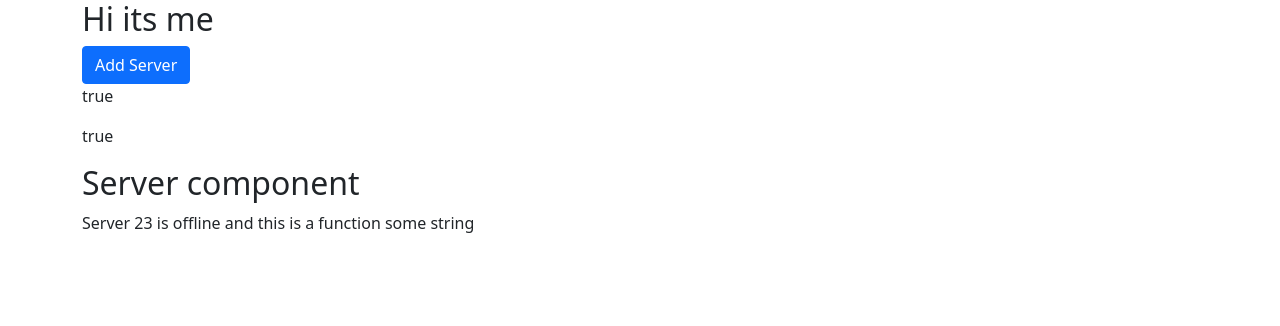
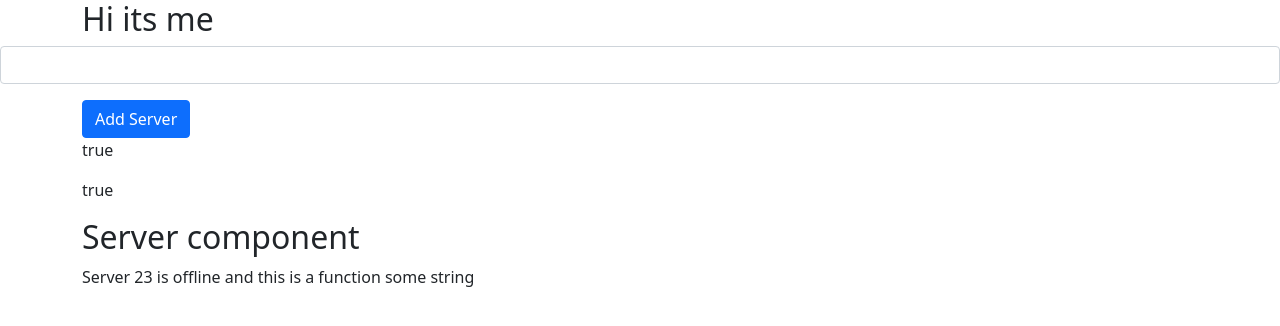
Before and after one commit to YuriiDzyuba/udem-ang, an Angular app: page / in a window 1280 px wide. Shown: the top 326 px of the page. Built offline with nearby package versions, Linux system fonts and the light colour scheme.

Commit message:
Add event binding

```diff
--- a/src/app/app.component.html
+++ b/src/app/app.component.html
@@ -1,6 +1,12 @@
 <div class="container">
   <h2> {{title}}</h2>
 </div>
+<input
+type="text"
+class="form-control"
+(input)="onUpdateServerName($event)"
+>
+<p>{{ serverName }}</p>
 <div class="container">
   <button class="btn btn-primary" [disabled]="!addNewServer">
     Add Server
--- a/src/app/app.component.ts
+++ b/src/app/app.component.ts
@@ -8,10 +8,15 @@ import { Component } from '@angular/core';
 export class AppComponent {
   title = 'Hi its me';
   addNewServer: boolean = false
+  serverName:string = ''
 
   constructor() {
     setInterval(()=>{
       this.addNewServer = !this.addNewServer
     }, 3000)
   }
+
+  onUpdateServerName(event){
+    this.serverName = (<HTMLInputElement>event.target).value
+  }
 }
--- a/src/app/app.module.ts
+++ b/src/app/app.module.ts
@@ -1,6 +1,6 @@
 import { NgModule } from '@angular/core';
 import { BrowserModule } from '@angular/platform-browser';
-
+import { FormsModule } from '@angular/forms';
 import { AppRoutingModule } from './app-routing.module';
 import { AppComponent } from './app.component';
 import { ServerComponent } from "./server/server.component";
@@ -12,7 +12,8 @@ import { ServerComponent } from "./server/server.component";
   ],
   imports: [
     BrowserModule,
-    AppRoutingModule
+    AppRoutingModule,
+    FormsModule
   ],
   providers: [],
   bootstrap: [AppComponent]
```
